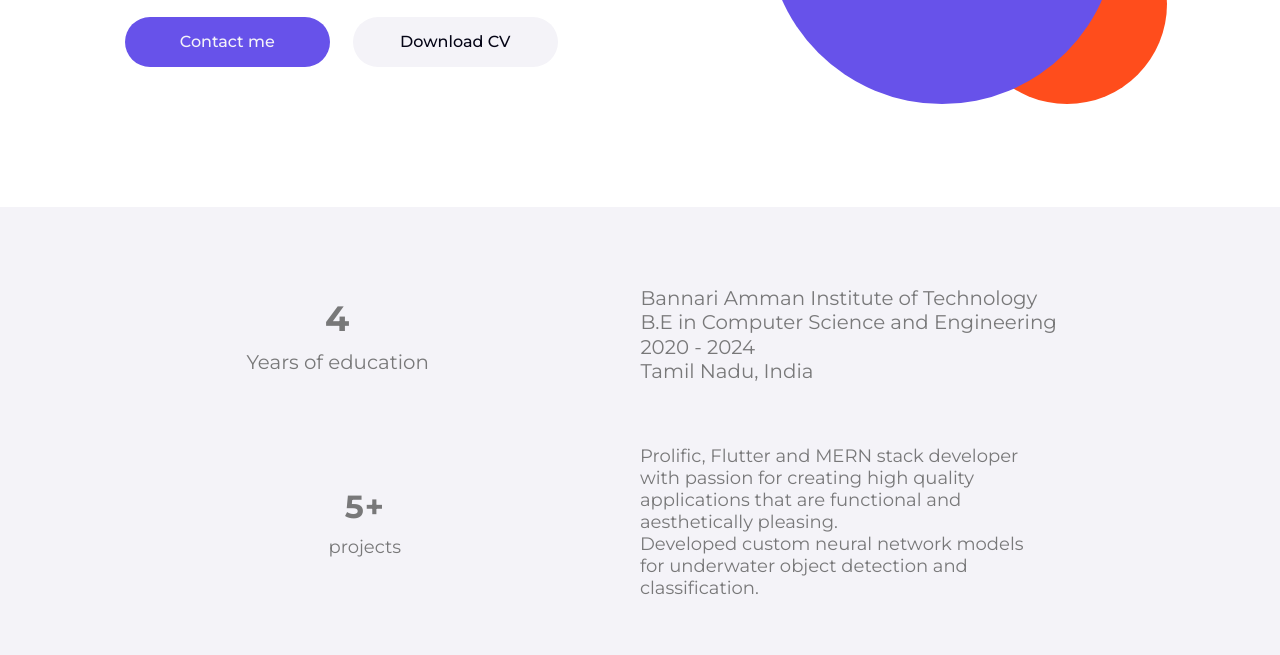
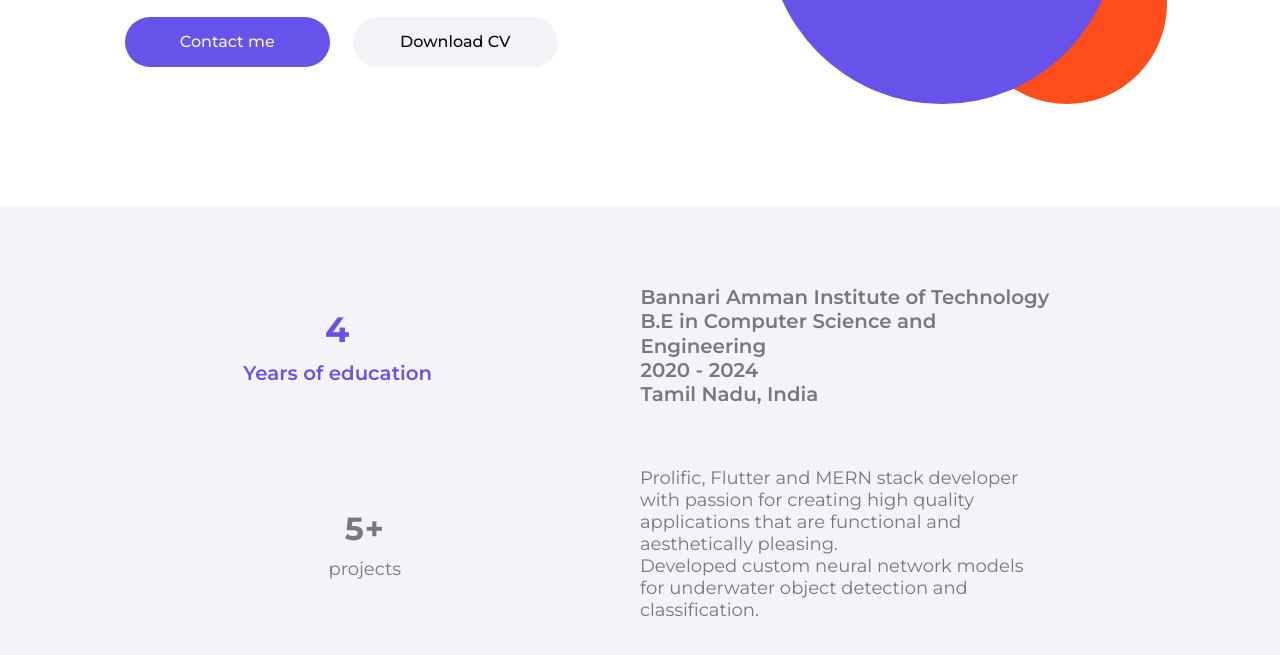
Before and after one commit to jagajith23/jagajith23.github.io, a plain HTML site: page index.html in a window 1280 px wide. Shown: the part 423-1078 px from the top of the page. Drawn offline with Linux system fonts and the light colour scheme.

Commit message:
bug fixed

```diff
--- a/style.css
+++ b/style.css
@@ -280,22 +280,19 @@ nav {
   color: #787879;
 }
 
-.hover {
+#info-section .hover {
   transform: scale(1.1);
 }
 
-.hover .info-right p {
-  /* font-size: 20px; */
+#info-section .hover .info-right p {
   font-weight: 600;
 }
 
-.hover .info-left h1 {
-  /* font-size: 75px; */
+#info-section .hover .info-left h1 {
   color: #6752ea;
 }
 
-.hover .info-left p {
-  /* font-size: 20px; */
+#info-section .hover .info-left p {
   font-weight: 600;
   color: #6752ea;
 }
```
